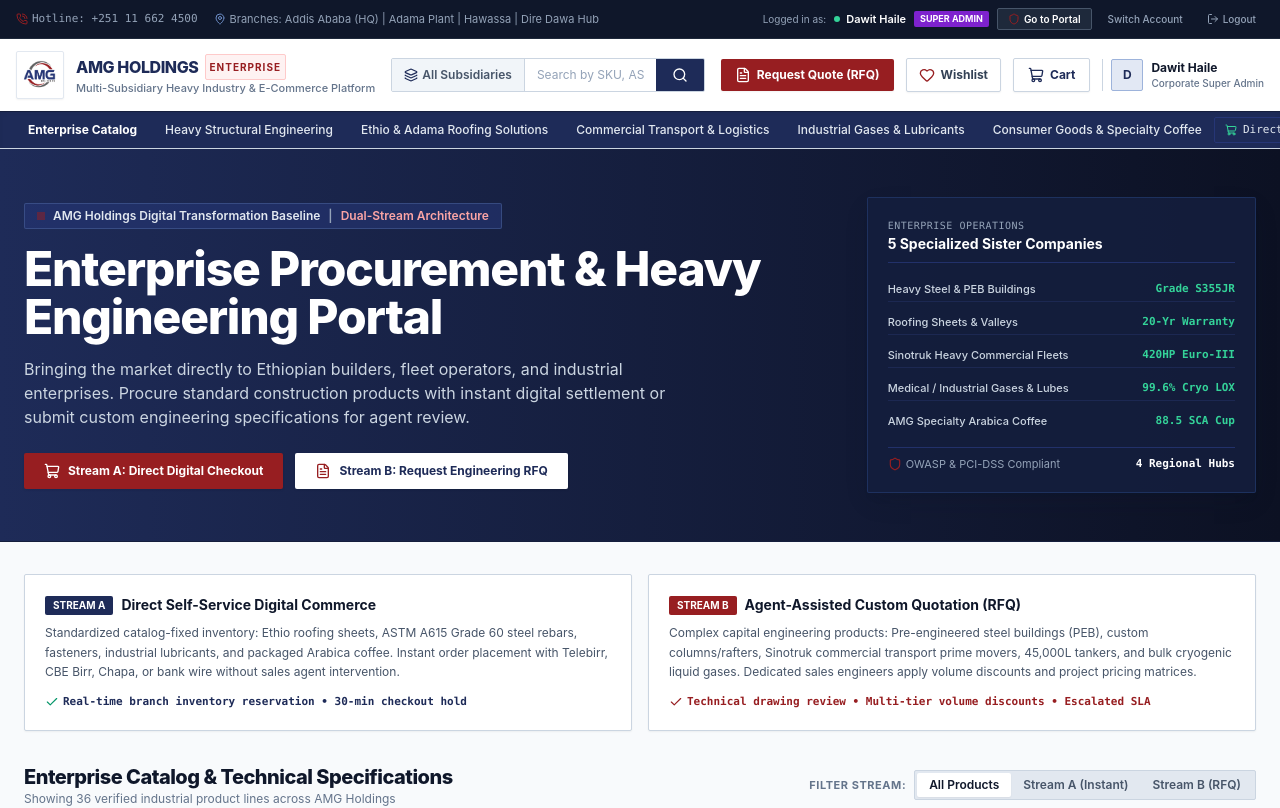
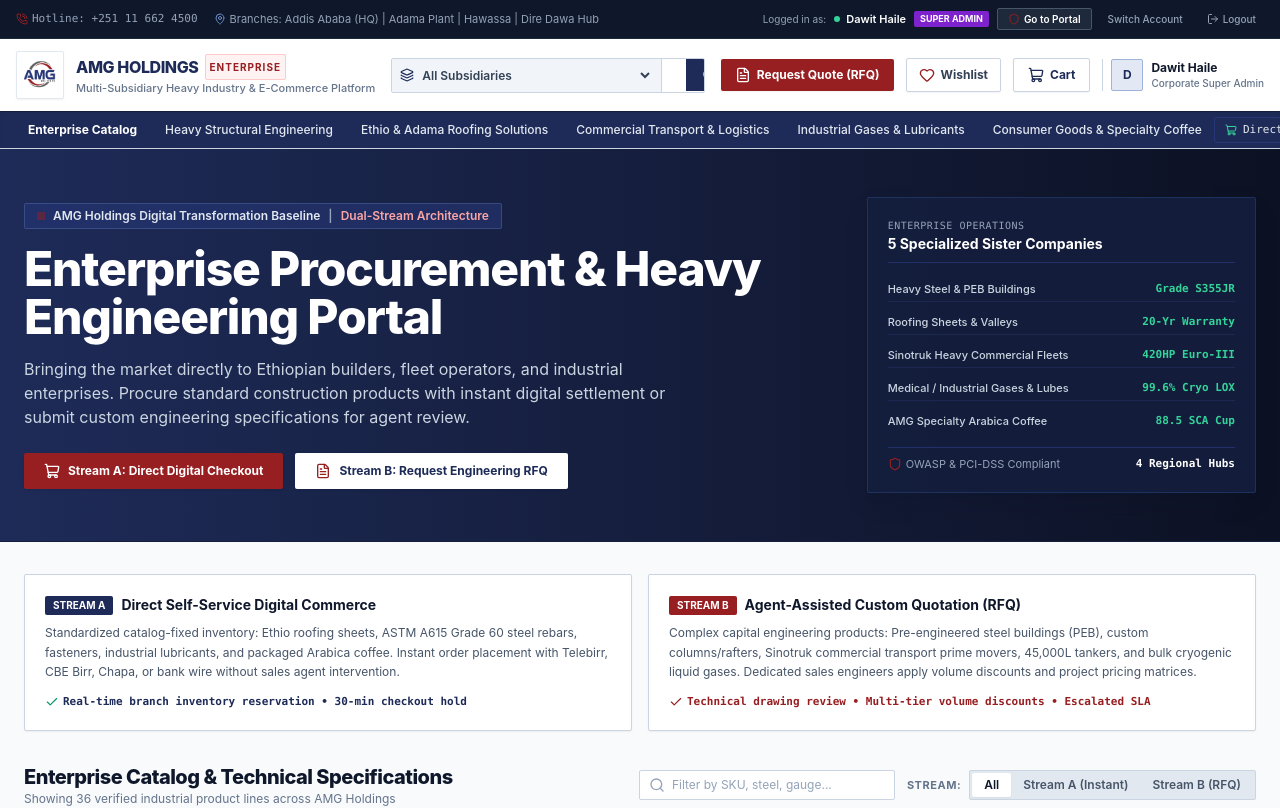
Before and after one commit to amoori01/E-Commerce, a Next.js app: page / in a window 1280 px wide. Shown: the top 808 px of the page. Built offline with nearby package versions, Linux system fonts and the light colour scheme.

Commit message:
feat(auth-search): clean auth header on /login and implement functional multi-subsidiary catalog search

```diff
--- a/src/app/page.tsx
+++ b/src/app/page.tsx
@@ -21,7 +21,8 @@
   Download,
   Flame,
   Check,
-  X
+  X,
+  Search
 } from 'lucide-react';
 
 function HomePageContent() {
@@ -29,12 +30,20 @@
   const searchParams = useSearchParams();
   const [selectedSubsidiary, setSelectedSubsidiary] = useState<string>('all');
   const [selectedStream, setSelectedStream] = useState<'all' | TransactionStream>('all');
+  const [catalogSearch, setCatalogSearch] = useState<string>('');
   const [expandedSpecsId, setExpandedSpecsId] = useState<string | null>(null);
 
   // Sync state with URL search params and hash (e.g. from navbar or footer links)
   useEffect(() => {
     const subParam = searchParams.get('subsidiary');
     const streamParam = searchParams.get('stream');
+    const qParam = searchParams.get('q');
+
+    if (qParam !== null) {
+      setCatalogSearch(qParam);
+    } else {
+      setCatalogSearch('');
+    }
 
     if (subParam) {
       if (subParam === 'all') {
@@ -80,7 +89,21 @@
   const filteredProducts = PRODUCTS.filter((p) => {
     const matchesSub = selectedSubsidiary === 'all' || p.subsidiaryId === selectedSubsidiary;
     const matchesStream = selectedStream === 'all' || p.transactionStream === selectedStream;
-    return matchesSub && matchesStream;
+
+    const query = catalogSearch.trim().toLowerCase();
+    const matchesQuery =
+      !query ||
+      p.name.toLowerCase().includes(query) ||
+      p.sku.toLowerCase().includes(query) ||
+      p.description.toLowerCase().includes(query) ||
+      (p.categoryName && p.categoryName.toLowerCase().includes(query)) ||
+      Object.entries(p.technicalSpecs || {}).some(
+        ([key, val]) =>
+          key.toLowerCase().includes(query) ||
+          String(val).toLowerCase().includes(query)
+      );
+
+    return matchesSub && matchesStream && matchesQuery;
   });
 
   return (
@@ -218,7 +241,7 @@
 
       {/* 3. CATALOG FILTER CONTROLS (GRAINGER / ALIBABA STYLE) */}
       <section id="catalog-section" className="max-w-7xl mx-auto px-4 sm:px-6 space-y-4">
-        <div className="flex flex-col md:flex-row md:items-center justify-between border-b border-slate-300 pb-3 gap-3">
+        <div className="flex flex-col lg:flex-row lg:items-center justify-between border-b border-slate-300 pb-3 gap-3">
           <div>
             <h2 className="text-xl font-extrabold text-slate-900 tracking-tight">
               Enterprise Catalog & Technical Specifications
@@ -228,10 +251,50 @@
             </p>
           </div>
 
+          <div className="flex flex-col sm:flex-row items-stretch sm:items-center gap-3">
+            {/* Live In-Catalog Search Bar */}
+            <div className="relative min-w-[240px] sm:w-64">
+              <Search className="w-4 h-4 text-slate-400 absolute left-2.5 top-1/2 -translate-y-1/2 pointer-events-none" />
+              <input
+                type="text"
+                value={catalogSearch}
+                onChange={(e) => {
+                  const val = e.target.value;
+                  setCatalogSearch(val);
+                  const params = new URLSearchParams(window.location.search);
+                  if (val.trim()) {
+                    params.set('q', val.trim());
+                  } else {
+                    params.delete('q');
+                  }
+                  const qs = params.toString();
+                  window.history.replaceState({}, '', qs ? `/?${qs}#catalog-section` : '/#catalog-section');
+                }}
+                placeholder="Filter by SKU, steel, gauge..."
+                className="w-full pl-8 pr-7 py-1.5 text-xs border border-slate-300 rounded-sm bg-white focus:outline-none focus:border-amg-navy focus:ring-1 focus:ring-amg-navy placeholder-slate-400"
+              />
+              {catalogSearch && (
+                <button
+                  type="button"
+                  onClick={() => {
+                    setCatalogSearch('');
+                    const params = new URLSearchParams(window.location.search);
+                    params.delete('q');
+                    const qs = params.toString();
+                    window.history.replaceState({}, '', qs ? `/?${qs}#catalog-section` : '/#catalog-section');
+                  }}
+                  className="absolute right-2 top-1/2 -translate-y-1/2 text-slate-400 hover:text-slate-600"
+                  title="Clear search"
+                >
+                  <X className="w-3.5 h-3.5" />
+                </button>
+              )}
+            </div>
+
             {/* Stream Filter Pills */}
-          <div className="flex items-center space-x-2">
-            <span className="text-[11px] font-bold text-slate-500 uppercase tracking-wider">
-              Filter Stream:
+            <div className="flex items-center space-x-2 shrink-0">
+              <span className="text-[11px] font-bold text-slate-500 uppercase tracking-wider hidden md:inline">
+                Stream:
               </span>
               <div className="inline-flex bg-slate-200 p-0.5 rounded-sm border border-slate-300 text-xs">
                 <button
@@ -243,7 +306,7 @@
                       : 'text-slate-600 hover:text-slate-900'
                   }`}
                 >
-                All Products
+                  All
                 </button>
                 <button
                   type="button"
@@ -267,6 +330,7 @@
                 >
                   Stream B (RFQ)
                 </button>
+              </div>
             </div>
           </div>
         </div>
@@ -301,12 +365,31 @@
         </div>
 
         {/* Active Filter Notice & Reset Banner */}
-        {(selectedSubsidiary !== 'all' || selectedStream !== 'all') && (
+        {(selectedSubsidiary !== 'all' || selectedStream !== 'all' || catalogSearch.trim() !== '') && (
           <div className="bg-amg-navy-50 border border-amg-navy-200 px-4 py-2.5 rounded-sm flex flex-col sm:flex-row sm:items-center justify-between text-xs gap-2">
             <div className="flex flex-wrap items-center gap-2">
               <span className="font-bold uppercase tracking-wider text-[10px] bg-amg-navy text-white px-2 py-0.5 rounded-xs">
                 Active Filter:
               </span>
+              {catalogSearch.trim() && (
+                <span className="inline-flex items-center space-x-1.5 px-2 py-0.5 bg-white border border-amg-navy-300 rounded-sm font-semibold text-amg-navy text-xs shadow-2xs">
+                  <span>Query: &ldquo;{catalogSearch}&rdquo;</span>
+                  <button
+                    type="button"
+                    onClick={() => {
+                      setCatalogSearch('');
+                      const params = new URLSearchParams(window.location.search);
+                      params.delete('q');
+                      const qs = params.toString();
+                      window.history.replaceState({}, '', qs ? `/?${qs}#catalog-section` : '/#catalog-section');
+                    }}
+                    className="text-slate-400 hover:text-amg-red transition-colors"
+                    title="Clear search query"
+                  >
+                    <X className="w-3 h-3" />
+                  </button>
+                </span>
+              )}
               <span className="font-bold text-amg-navy">
                 {selectedSubsidiary !== 'all'
                   ? SUBSIDIARIES.find((s) => s.id === selectedSubsidiary)?.name || 'Filtered Subsidiary'
@@ -329,6 +412,7 @@
               onClick={() => {
                 setSelectedSubsidiary('all');
                 setSelectedStream('all');
+                setCatalogSearch('');
                 window.history.pushState({}, '', '/#catalog-section');
               }}
               className="font-bold text-amg-red hover:text-red-800 text-xs flex items-center space-x-1 shrink-0 self-start sm:self-auto"
@@ -508,20 +592,25 @@
         ) : (
           <div className="bg-white border border-slate-300 rounded-sm p-12 text-center space-y-3">
             <Layers className="w-8 h-8 text-slate-400 mx-auto" />
-            <h4 className="font-bold text-slate-900 text-sm">No items found matching the selected filter</h4>
+            <h4 className="font-bold text-slate-900 text-sm">
+              {catalogSearch ? `No products match "${catalogSearch}"` : 'No items found matching the selected filter'}
+            </h4>
             <p className="text-xs text-slate-500 max-w-md mx-auto">
-              There are currently no products under this specific subsidiary and transaction stream combination.
+              {catalogSearch
+                ? `Try searching with a different SKU (e.g. AMG-STL-001), standard (ASTM, S355JR), or reset your filters.`
+                : `There are currently no products under this specific subsidiary and transaction stream combination.`}
             </p>
             <button
               type="button"
               onClick={() => {
                 setSelectedSubsidiary('all');
                 setSelectedStream('all');
+                setCatalogSearch('');
                 window.history.pushState({}, '', '/#catalog-section');
               }}
               className="px-4 py-2 bg-amg-navy hover:bg-amg-navy-900 text-white font-bold text-xs rounded-sm transition-colors"
             >
-              Show All Products
+              Reset Filters & Show All Products
             </button>
           </div>
         )}
--- a/src/components/layout/Navbar.tsx
+++ b/src/components/layout/Navbar.tsx
@@ -3,7 +3,7 @@
 import React, { useState } from 'react';
 import Link from 'next/link';
 import Image from 'next/image';
-import { usePathname } from 'next/navigation';
+import { usePathname, useRouter } from 'next/navigation';
 import { useAuth } from '@/lib/auth-context';
 import { useCart } from '@/lib/cart-context';
 import { useWishlist } from '@/lib/wishlist-context';
@@ -26,16 +26,18 @@
   Heart,
   LogOut,
   LogIn,
-  ExternalLink
+  ExternalLink,
+  ArrowLeft
 } from 'lucide-react';
 
 export function Navbar() {
   const pathname = usePathname();
+  const router = useRouter();
   const { currentUser, activeRole, isLoggedIn, logout } = useAuth();
   const { totalCount, setIsCartDrawerOpen, openRfq } = useCart();
   const { wishlistCount } = useWishlist();
-  const [mobileMenuOpen, setMobileMenuOpen] = useState(false);
-  const [activeSubsidiaryFilter, setActiveSubsidiaryFilter] = useState<string | null>(null);
+  const [searchQuery, setSearchQuery] = useState('');
+  const [searchSubsidiary, setSearchSubsidiary] = useState('all');
 
   const roleLabels: Record<UserRole, { label: string; badgeColor: string; route: string }> = {
     super_admin: { label: 'Corporate Super Admin', badgeColor: 'bg-purple-700', route: '/admin' },
@@ -43,6 +45,71 @@
     sales_agent: { label: 'Sales Engineer (Agent)', badgeColor: 'bg-blue-700', route: '/agent' },
     customer: { label: 'Corporate B2B Client', badgeColor: 'bg-amber-700', route: '/portal' },
   };
+
+  // Search submission handler
+  const handleSearch = (e: React.FormEvent) => {
+    e.preventDefault();
+    const trimmed = searchQuery.trim();
+    const params = new URLSearchParams();
+    if (trimmed) {
+      params.set('q', trimmed);
+    }
+    if (searchSubsidiary && searchSubsidiary !== 'all') {
+      params.set('subsidiary', searchSubsidiary);
+    }
+    const qs = params.toString();
+    router.push(qs ? `/?${qs}#catalog-section` : '/#catalog-section');
+  };
+
+  // When inside authentication pages (/login, /register),
+  // hide all customer shopping navigation (cart, wishlist, RFQ, search bar, consumer subsidiary navigation bar, user persona badge)
+  const isAuthPage =
+    pathname?.startsWith('/login') ||
+    pathname?.startsWith('/register');
+
+  if (isAuthPage) {
+    return (
+      <header className="w-full bg-slate-950 border-b border-slate-800 text-white sticky top-0 z-40 text-xs shadow-md">
+        <div className="max-w-7xl mx-auto px-4 py-3 flex items-center justify-between gap-4">
+          {/* Left: Brand Logo & Title */}
+          <Link href="/" className="flex items-center space-x-3 group shrink-0">
+            <div className="w-9 h-9 bg-white flex items-center justify-center rounded-sm p-1 border border-slate-700 shadow-sm">
+              <img src="/logo.png" alt="AMG Holdings" className="max-h-full max-w-full object-contain" />
+            </div>
+            <div>
+              <div className="flex items-center space-x-2">
+                <span className="font-extrabold text-sm tracking-tight text-white group-hover:text-slate-200">
+                  AMG HOLDINGS
+                </span>
+                <span className="px-2 py-0.5 rounded-xs font-mono font-bold text-[9px] uppercase border bg-slate-900 border-amg-red text-amg-red-400">
+                  SECURE ACCESS
+                </span>
+              </div>
+              <div className="text-[11px] text-slate-400 font-medium hidden md:block">
+                Unified Enterprise Identity & Access Management
+              </div>
+            </div>
+          </Link>
+
+          {/* Right: Return to Storefront & Hotline */}
+          <div className="flex items-center space-x-4 text-xs">
+            <div className="hidden sm:flex items-center space-x-1.5 font-mono text-slate-400 text-[11px]">
+              <PhoneCall className="w-3.5 h-3.5 text-amg-red" />
+              <span>Support: +251 11 662 4500</span>
+            </div>
+
+            <Link
+              href="/"
+              className="px-3 py-1.5 bg-slate-900 hover:bg-slate-800 text-slate-200 hover:text-white border border-slate-700 rounded-sm font-semibold text-[11px] flex items-center space-x-1.5 transition-colors shadow-xs"
+            >
+              <ArrowLeft className="w-3.5 h-3.5 text-amg-red" />
+              <span>Return to Public Catalog</span>
+            </Link>
+          </div>
+        </div>
+      </header>
+    );
+  }
 
   // When inside staff/management workspaces (/admin, /branch-admin, /agent),
   // hide all customer shopping navigation (cart, wishlist, RFQ, search, consumer subsidiary bar)
@@ -254,20 +321,51 @@
         </Link>
 
         {/* Search Bar with SKU / Category selector */}
-        <div className="hidden lg:flex flex-1 max-w-2xl items-center border border-slate-300 rounded-sm bg-white overflow-hidden focus-within:border-amg-navy focus-within:ring-1 focus-within:ring-amg-navy">
-          <div className="bg-slate-100 border-r border-slate-300 px-3 py-2 text-slate-600 font-semibold text-xs shrink-0 flex items-center space-x-1">
+        <form
+          onSubmit={handleSearch}
+          className="hidden lg:flex flex-1 max-w-2xl items-center border border-slate-300 rounded-sm bg-white overflow-hidden focus-within:border-amg-navy focus-within:ring-1 focus-within:ring-amg-navy shadow-inner"
+        >
+          <div className="bg-slate-100 border-r border-slate-300 px-2 py-2 text-slate-700 font-semibold text-xs shrink-0 flex items-center space-x-1">
             <Layers className="w-3.5 h-3.5 text-amg-navy" />
-            <span>All Subsidiaries</span>
+            <select
+              value={searchSubsidiary}
+              onChange={(e) => setSearchSubsidiary(e.target.value)}
+              className="bg-transparent text-slate-700 text-xs font-semibold focus:outline-none cursor-pointer pr-1"
+              aria-label="Filter search by subsidiary"
+            >
+              <option value="all">All Subsidiaries</option>
+              {SUBSIDIARIES.map((sub) => (
+                <option key={sub.id} value={sub.slug}>
+                  {sub.name.replace('AMG ', '')}
+                </option>
+              ))}
+            </select>
           </div>
           <input
             type="text"
+            value={searchQuery}
+            onChange={(e) => setSearchQuery(e.target.value)}
             placeholder="Search by SKU, ASTM standard, steel grade, roofing gauge, vehicle chassis..."
             className="w-full px-3 py-2 text-xs text-slate-800 placeholder-slate-400 outline-none"
           />
-          <button className="bg-amg-navy hover:bg-amg-navy-900 text-white px-4 py-2 font-bold flex items-center justify-center transition-colors">
+          {searchQuery && (
+            <button
+              type="button"
+              onClick={() => setSearchQuery('')}
+              className="px-2 text-slate-400 hover:text-slate-600 transition-colors"
+              title="Clear search input"
+            >
+              <X className="w-3.5 h-3.5" />
+            </button>
+          )}
+          <button
+            type="submit"
+            className="bg-amg-navy hover:bg-amg-navy-900 text-white px-4 py-2 font-bold flex items-center justify-center transition-colors shrink-0"
+            title="Search catalog"
+          >
             <Search className="w-4 h-4" />
           </button>
-        </div>
+        </form>
 
         {/* Action Controls: RFQ Quote Trigger, Cart, & Account */}
         <div className="flex items-center space-x-3 shrink-0">
@@ -348,6 +446,39 @@
         </div>
       </div>
 
+      {/* 2b. MOBILE / TABLET SEARCH BAR */}
+      <div className="lg:hidden px-4 pb-2.5 pt-1 bg-slate-50 border-t border-slate-200">
+        <form
+          onSubmit={handleSearch}
+          className="flex items-center border border-slate-300 rounded-sm bg-white overflow-hidden focus-within:border-amg-navy"
+        >
+          <input
+            type="text"
+            value={searchQuery}
+            onChange={(e) => setSearchQuery(e.target.value)}
+            placeholder="Search SKU, ASTM, steel grade, chassis..."
+            className="w-full px-3 py-1.5 text-xs text-slate-800 placeholder-slate-400 outline-none"
+          />
+          {searchQuery && (
+            <button
+              type="button"
+              onClick={() => setSearchQuery('')}
+              className="px-2 text-slate-400 hover:text-slate-600"
+              title="Clear search input"
+            >
+              <X className="w-3.5 h-3.5" />
+            </button>
+          )}
+          <button
+            type="submit"
+            className="bg-amg-navy hover:bg-amg-navy-900 text-white px-3.5 py-1.5 font-bold flex items-center justify-center transition-colors"
+            title="Search catalog"
+          >
+            <Search className="w-3.5 h-3.5" />
+          </button>
+        </form>
+      </div>
+
       {/* 3. SUBSIDIARY DIRECTORY NAVIGATION BAR */}
       <nav className="bg-amg-navy text-white border-t border-amg-navy-900 shadow-inner">
         <div className="max-w-7xl mx-auto px-4 flex items-center justify-between overflow-x-auto scrollbar-none py-1">
```
Lines whose indentation alone changed are shown as unchanged.
